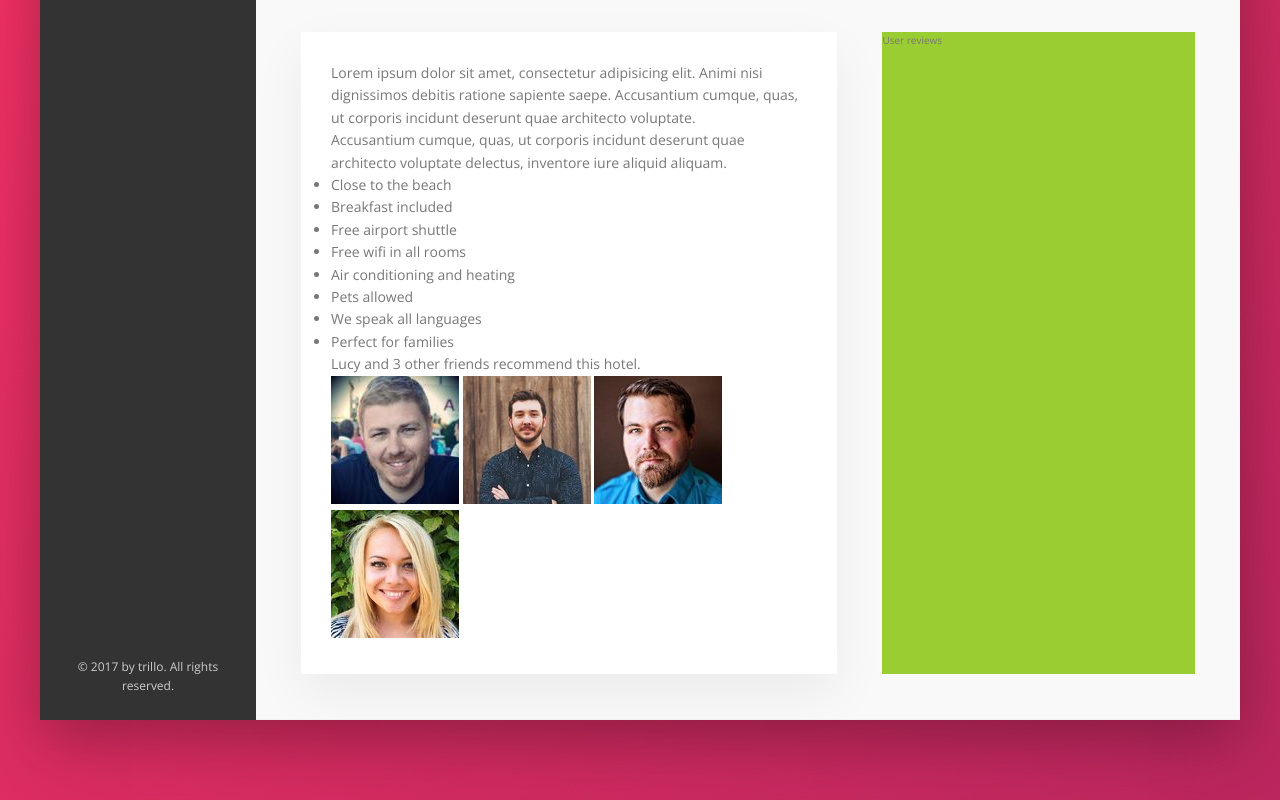
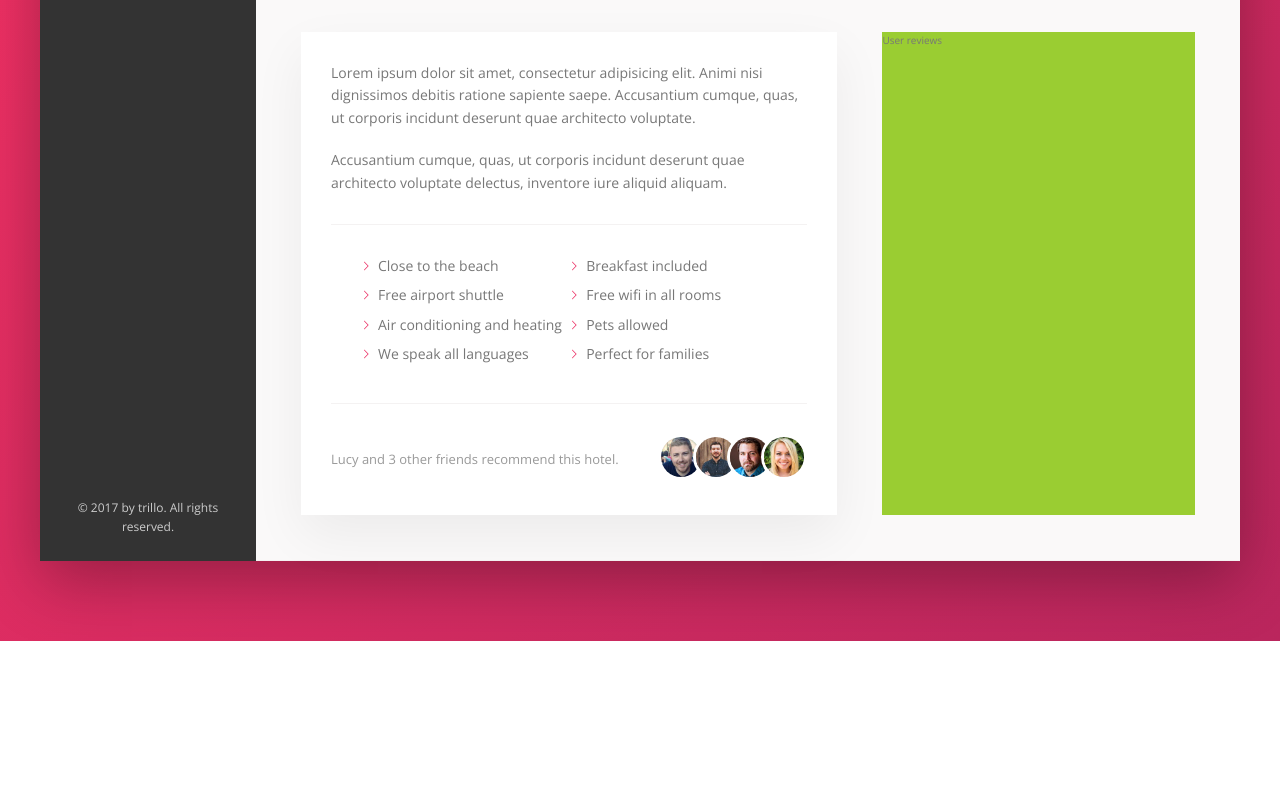
Before and after one commit to mjamecny/trillo, a website: page index.html in a window 1280 px wide. Shown: the part 615-1415 px from the top of the page. After the commit the page ends 1256 px from the top, so only its background shows below. Drawn offline with nearby package versions, Linux system fonts and the light colour scheme.

Commit message:
building the description section - part 2

```diff
--- a/sass/_components.scss
+++ b/sass/_components.scss
@@ -302,3 +302,77 @@
     box-shadow: none;
   }
 }
+
+////////////////////////////////////////////////////
+// PARAGRAPH
+.paragraph:not(:last-of-type){
+  margin-bottom: 2rem;
+}
+
+////////////////////////////////////////////////////
+// LIST
+.list{
+  list-style: none;
+  margin: 3rem 0;
+  padding: 3rem;
+  border-top: var(--line);
+  border-bottom: var(--line);
+
+  display: flex;
+  flex-wrap: wrap;
+
+  &__item{
+    flex: 0 0 50%;
+    margin-bottom: .7rem;
+  }
+
+  &__item::before{
+    content: "";
+    display: inline-block;
+    height: 1rem;
+    width: 1rem;
+    margin-right: .7rem;
+
+    // Older browsers
+    // background-image: url(../img/chevron-thin-right.svg);
+    // background-size: cover;
+
+    // Newer browsers - masks
+    background-color: var(--color-primary);
+    -webkit-mask-image: url(../img/chevron-thin-right.svg);
+    -webkit-mask-size: cover;
+    mask-image: url(../img/chevron-thin-right.svg);
+    mask-size: cover;
+
+  }
+}
+
+////////////////////////////////////////////////////
+// RECOMMEND
+.recommend{
+  font-size: 1.3rem;
+  color: var(--color-grey-dark-3);
+
+  display: flex;
+  align-items: center;
+
+  &__count{
+    margin-right: auto;
+  }
+
+  &__friends{
+
+  }
+
+  &__photo{
+    box-sizing: content-box;
+    height: 4rem;
+    width: 4rem;
+    border-radius: 50%;
+    border: 3px solid #fff;
+
+    &:not(:last-child){
+      margin-right: -1.5rem;
+    }
+  }
+}
```
Also changed, not shown: css/style.css.
